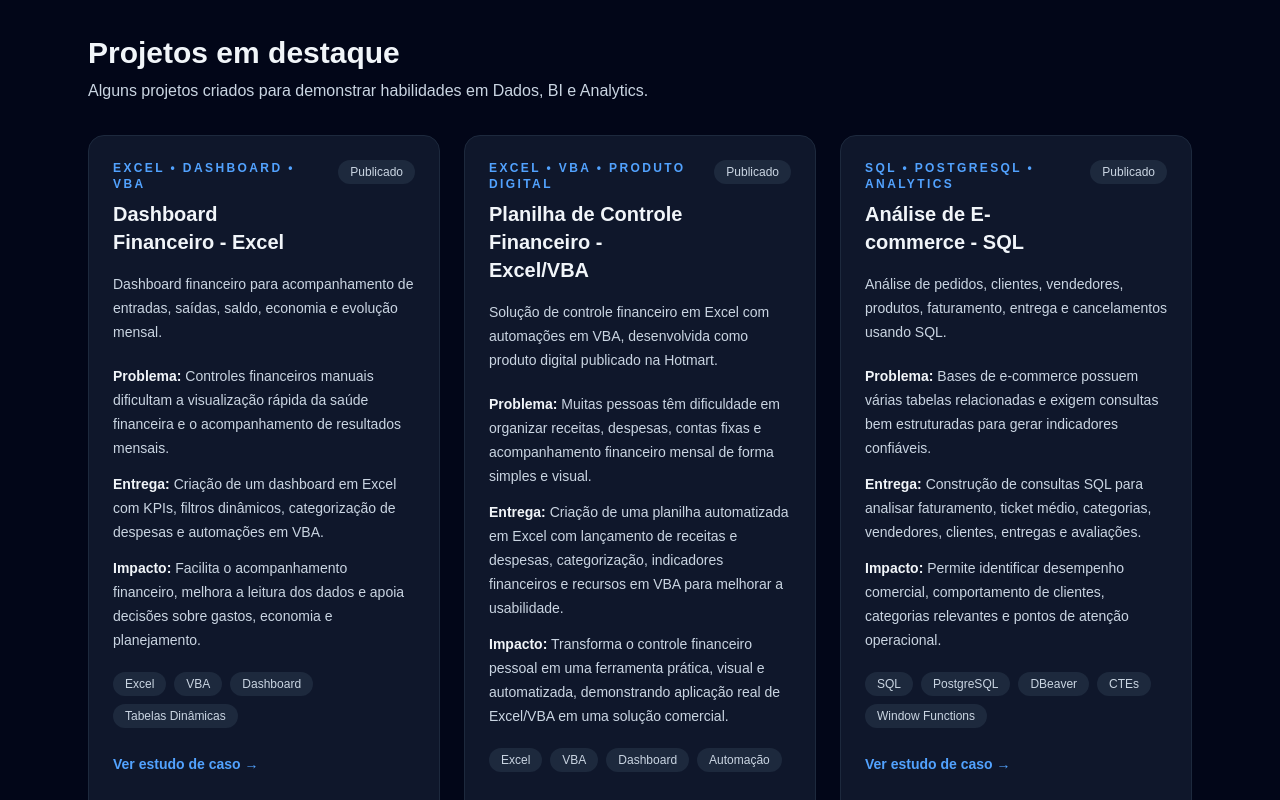
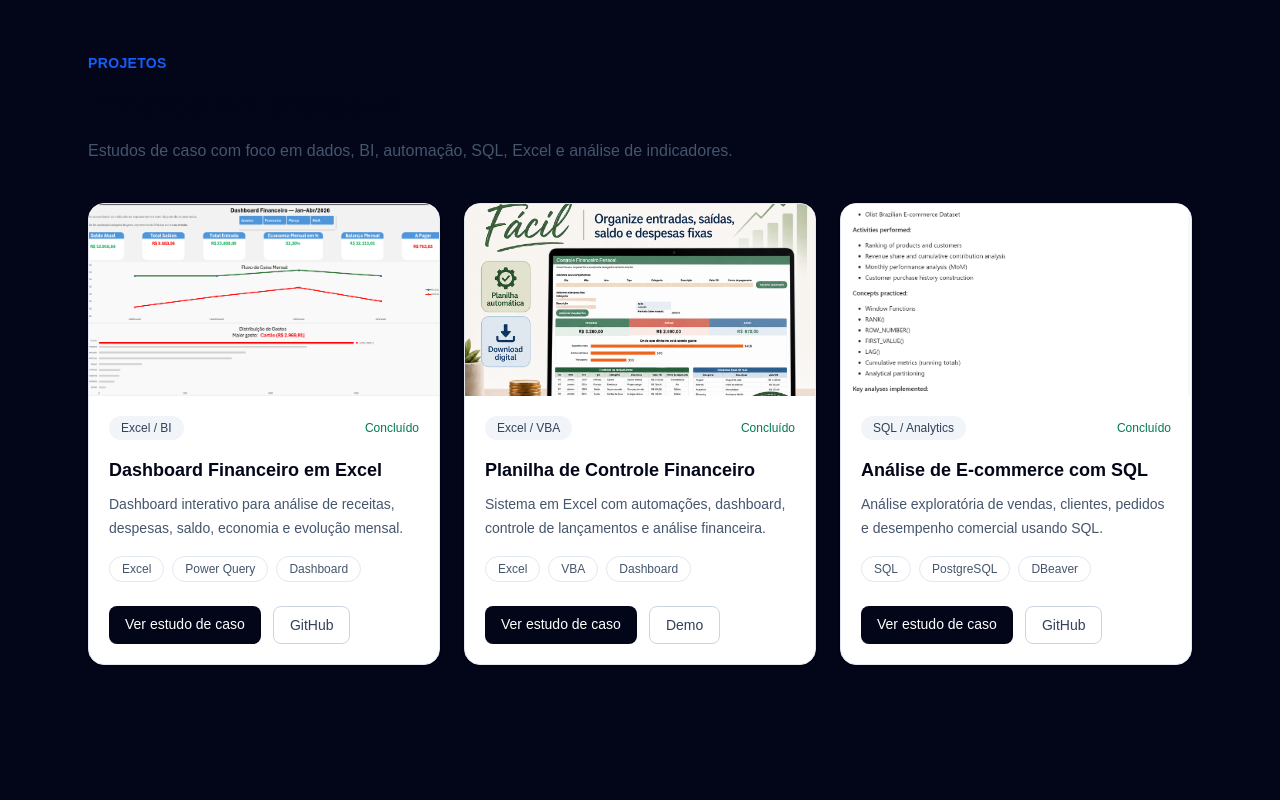
Before and after one commit to Felipee-M/felipe-mendes-portfolio, a Next.js app: page / in a window 1280 px wide. Shown: the part 1580-2380 px from the top of the page. Built offline with nearby package versions, Linux system fonts and the light colour scheme.

Commit message:
feat: improve project cards structure

```diff
--- a/src/app/page.tsx
+++ b/src/app/page.tsx
@@ -1,5 +1,6 @@
 import Link from "next/link";
 import { projects } from "@/data/projects";
+import { ProjectCard } from "@/components/projects/ProjectCard";
 
 const featuredProjects = projects.filter((project) => project.featured);
 
@@ -154,102 +155,30 @@ export default function Home() {
         </div>
       </section>
 
-      <section id="projetos" className="mx-auto max-w-6xl px-6 py-16">
-        <div className="mb-8 flex items-end justify-between gap-4">
-          <div>
-            <h2 className="text-3xl font-bold">Projetos em destaque</h2>
-            <p className="mt-2 text-slate-300">
-              Alguns projetos criados para demonstrar habilidades em Dados, BI e
-              Analytics.
+      <section id="projetos" className="py-20">
+        <div className="mx-auto max-w-6xl px-6">
+          <div className="mb-10 max-w-2xl">
+            <span className="text-sm font-semibold uppercase tracking-wide text-blue-600">
+              Projetos
+            </span>
+
+            <h2 className="mt-3 text-3xl font-bold text-slate-950">
+              Projetos em destaque
+            </h2>
+
+            <p className="mt-4 text-slate-600">
+              Estudos de caso com foco em dados, BI, automação, SQL, Excel e análise
+              de indicadores.
             </p>
           </div>
-        </div>
 
-        <div className="grid gap-6 md:grid-cols-3">
-          {featuredProjects.map((project) => (
-            <article
-              key={project.title}
-              className="rounded-2xl border border-slate-800 bg-slate-900 p-6"
-            >
-              <div className="mb-4 flex items-start justify-between gap-4">
-                <div>
-                  <p className="mb-2 text-xs font-semibold uppercase tracking-[0.2em] text-blue-400">
-                    {project.category}
-                  </p>
-
-                  <h3 className="text-xl font-semibold">{project.title}</h3>
-                </div>
-
-                <span className="rounded-full bg-slate-800 px-3 py-1 text-xs text-slate-300">
-                  {project.status === "published"
-                    ? "Publicado"
-                    : project.status === "in-progress"
-                      ? "Em andamento"
-                      : "Em breve"}
-                </span>
-              </div>
-
-              <p className="mb-5 text-sm leading-6 text-slate-300">
-                {project.description}
-              </p>
-
-              <div className="mb-5 space-y-3 text-sm leading-6 text-slate-300">
-                <p>
-                  <strong className="text-slate-100">Problema:</strong>{" "}
-                  {project.problem}
-                </p>
-
-                <p>
-                  <strong className="text-slate-100">Entrega:</strong>{" "}
-                  {project.solution}
-                </p>
-
-                <p>
-                  <strong className="text-slate-100">Impacto:</strong>{" "}
-                  {project.impact}
-                </p>
-              </div>
-
-              <div className="mb-6 flex flex-wrap gap-2">
-                {project.tools.map((tool) => (
-                  <span
-                    key={tool}
-                    className="rounded-full bg-slate-800 px-3 py-1 text-xs text-slate-300"
-                  >
-                    {tool}
-                  </span>
-                ))}
-              </div>
-
-              {project.status === "published" ? (
-                <Link
-                  href={`/projetos/${project.slug}`}
-                  className="text-sm font-semibold text-blue-400 hover:text-blue-300"
-                >
-                  Ver estudo de caso →
-                </Link>
-              ) : (
-                <span className="text-sm font-semibold text-slate-500">
-                  {project.status === "in-progress" ? "Projeto em andamento" : "Em breve"}
-                </span>
-              )}
-            </article>
-          ))}
-        </div>
-      </section>
-
-      <section id="ferramentas" className="mx-auto max-w-6xl px-6 py-16">
-        <h2 className="mb-8 text-3xl font-bold">Ferramentas</h2>
-
-        <div className="flex flex-wrap gap-3">
-          {tools.map((tool) => (
-            <span
-              key={tool}
-              className="rounded-full border border-slate-700 px-4 py-2 text-sm text-slate-300"
-            >
-              {tool}
-            </span>
-          ))}
+          <div className="grid gap-6 md:grid-cols-2 lg:grid-cols-3">
+            {projects
+              .filter((project) => project.featured)
+              .map((project) => (
+                <ProjectCard key={project.id} project={project} />
+              ))}
+          </div>
         </div>
       </section>
 
--- /dev/null
+++ b/src/components/projects/ProjectCard.tsx
@@ -0,0 +1,86 @@
+import Image from "next/image";
+import Link from "next/link";
+import type { Project } from "@/data/projects";
+
+type ProjectCardProps = {
+  project: Project;
+};
+
+export function ProjectCard({ project }: ProjectCardProps) {
+  return (
+    <article className="overflow-hidden rounded-2xl border border-slate-200 bg-white shadow-sm transition hover:-translate-y-1 hover:shadow-md">
+      <div className="relative h-48 w-full bg-slate-100">
+        <Image
+          src={project.image}
+          alt={`Imagem do projeto ${project.title}`}
+          fill
+          className="object-cover"
+        />
+      </div>
+
+      <div className="space-y-4 p-5">
+        <div className="flex items-center justify-between gap-3">
+          <span className="rounded-full bg-slate-100 px-3 py-1 text-xs font-medium text-slate-700">
+            {project.category}
+          </span>
+
+          <span className="text-xs font-medium text-emerald-700">
+            {project.status}
+          </span>
+        </div>
+
+        <div>
+          <h3 className="text-lg font-semibold text-slate-950">
+            {project.title}
+          </h3>
+
+          <p className="mt-2 text-sm leading-6 text-slate-600">
+            {project.description}
+          </p>
+        </div>
+
+        <div className="flex flex-wrap gap-2">
+          {project.tools.map((tool) => (
+            <span
+              key={tool}
+              className="rounded-full border border-slate-200 px-3 py-1 text-xs text-slate-600"
+            >
+              {tool}
+            </span>
+          ))}
+        </div>
+
+        <div className="flex flex-wrap gap-3 pt-2">
+          <Link
+            href={project.caseUrl}
+            className="rounded-lg bg-slate-950 px-4 py-2 text-sm font-medium text-white transition hover:bg-slate-800"
+          >
+            Ver estudo de caso
+          </Link>
+
+          {project.githubUrl && (
+            <a
+              href={project.githubUrl}
+              target="_blank"
+              rel="noopener noreferrer"
+              className="rounded-lg border border-slate-300 px-4 py-2 text-sm font-medium text-slate-700 transition hover:bg-slate-100"
+            >
+              GitHub
+            </a>
+          )}
+
+          {project.demoUrl && (
+            <a
+              href={project.demoUrl}
+              target="_blank"
+              rel="noopener noreferrer"
+              className="rounded-lg border border-slate-300 px-4 py-2 text-sm font-medium text-slate-700 transition hover:bg-slate-100"
+            >
+              Demo
+            </a>
+          )}
+        </div>
+      </div>
+    </article>
+  );
+}
--- a/src/data/projects.ts
+++ b/src/data/projects.ts
@@ -1,104 +1,67 @@
-import type { Project } from "@/types/projects";
+export type Project = {
+  id: string;
+  title: string;
+  category: string;
+  description: string;
+  tools: string[];
+  status: "Concluído" | "Em desenvolvimento" | "Planejado";
+  image: string;
+  caseUrl: string;
+  githubUrl?: string;
+  demoUrl?: string;
+  featured: boolean;
+};
 
 export const projects: Project[] = [
   {
-    title: "Dashboard Financeiro - Excel",
-    slug: "dashboard-financeiro",
-    category: "Excel • Dashboard • VBA",
+    id: "dashboard-financeiro-excel",
+    title: "Dashboard Financeiro em Excel",
+    category: "Excel / BI",
     description:
-      "Dashboard financeiro para acompanhamento de entradas, saídas, saldo, economia e evolução mensal.",
-    problem:
-      "Controles financeiros manuais dificultam a visualização rápida da saúde financeira e o acompanhamento de resultados mensais.",
-    solution:
-      "Criação de um dashboard em Excel com KPIs, filtros dinâmicos, categorização de despesas e automações em VBA.",
-    impact:
-      "Facilita o acompanhamento financeiro, melhora a leitura dos dados e apoia decisões sobre gastos, economia e planejamento.",
-    tools: ["Excel", "VBA", "Dashboard", "Tabelas Dinâmicas"],
+      "Dashboard interativo para análise de receitas, despesas, saldo, economia e evolução mensal.",
+    tools: ["Excel", "Power Query", "Dashboard"],
+    status: "Concluído",
+    image: "/images/projects/dashboard-financeiro-overview.png",
+    caseUrl: "/projects/dashboard-financeiro",
     githubUrl: "https://github.com/Felipee-M/data-analytics-portfolio",
-    demoUrl: "",
-    videoUrl: "https://www.youtube.com/watch?v=cl6BwChjj24",
-    image: "/images/projects/dashboard-financeiro-overview.png",
-    status: "published",
     featured: true,
   },
   {
-  title: "Planilha de Controle Financeiro - Excel/VBA",
-  slug: "planilha-controle-financeiro",
-  category: "Excel • VBA • Produto Digital",
-  description:
-    "Solução de controle financeiro em Excel com automações em VBA, desenvolvida como produto digital publicado na Hotmart.",
-  problem:
-    "Muitas pessoas têm dificuldade em organizar receitas, despesas, contas fixas e acompanhamento financeiro mensal de forma simples e visual.",
-  solution:
-    "Criação de uma planilha automatizada em Excel com lançamento de receitas e despesas, categorização, indicadores financeiros e recursos em VBA para melhorar a usabilidade.",
-  impact:
-    "Transforma o controle financeiro pessoal em uma ferramenta prática, visual e automatizada, demonstrando aplicação real de Excel/VBA em uma solução comercial.",
-  tools: ["Excel", "VBA", "Dashboard", "Automação"],
-  githubUrl: "",
-  demoUrl: "https://controlefinanceirofacil.hotmart.host",
-  videoUrl: "https://www.youtube.com/watch?v=aOCYkTo7WKY",
-  image: "/images/projects/planilha-controle-financeiro.png",
-  status: "published",
-  featured: true,
-  },
-  {
-    title: "Análise de E-commerce - SQL",
-    slug: "ecommerce-sql",
-    category: "SQL • PostgreSQL • Analytics",
+    id: "controle-financeiro-vba",
+    title: "Planilha de Controle Financeiro",
+    category: "Excel / VBA",
     description:
-      "Análise de pedidos, clientes, vendedores, produtos, faturamento, entrega e cancelamentos usando SQL.",
-    problem:
-      "Bases de e-commerce possuem várias tabelas relacionadas e exigem consultas bem estruturadas para gerar indicadores confiáveis.",
-    solution:
-      "Construção de consultas SQL para analisar faturamento, ticket médio, categorias, vendedores, clientes, entregas e avaliações.",
-    impact:
-      "Permite identificar desempenho comercial, comportamento de clientes, categorias relevantes e pontos de atenção operacional.",
-    tools: ["SQL", "PostgreSQL", "DBeaver", "CTEs", "Window Functions"],
-    githubUrl: "https://github.com/Felipee-M/data-analytics-lab",
-    demoUrl: "",
-    videoUrl: "",
-    image: "/images/projects/ecommerce-sql-readme.png",
-    status: "published",
+      "Sistema em Excel com automações, dashboard, controle de lançamentos e análise financeira.",
+    tools: ["Excel", "VBA", "Dashboard"],
+    status: "Concluído",
+    image: "/images/projects/planilha-controle-financeiro.png",
+    caseUrl: "/projects/planilha-controle-financeiro",
+    demoUrl: "https://controlefinanceirofacil.hotmart.host",
     featured: true,
   },
   {
-    title: "Dashboard Comercial - Power BI",
-    slug: "dashboard-comercial",
-    category: "Power BI • Business Intelligence",
+    id: "ecommerce-sql",
+    title: "Análise de E-commerce com SQL",
+    category: "SQL / Analytics",
     description:
-      "Dashboard para acompanhamento de faturamento, ticket médio, categorias, vendas por período e desempenho comercial.",
-    problem:
-      "Gestores precisam acompanhar indicadores comerciais de forma clara, visual e rápida para tomar decisões melhores.",
-    solution:
-      "Criação de um dashboard em Power BI com indicadores comerciais, filtros, análise temporal e visão por categoria.",
-    impact:
-      "Centraliza os principais indicadores de vendas e facilita a leitura do desempenho comercial.",
-    tools: ["Power BI", "Power Query", "DAX"],
-    githubUrl: "https://github.com/Felipee-M",
-    demoUrl: "",
-    videoUrl: "",
-    image: "/images/projects/dashboard-comercial.png",
-    status: "in-progress",
-    featured: false,
+      "Análise exploratória de vendas, clientes, pedidos e desempenho comercial usando SQL.",
+    tools: ["SQL", "PostgreSQL", "DBeaver"],
+    status: "Concluído",
+    image: "/images/projects/ecommerce-sql-readme.png",
+    caseUrl: "/projects/ecommerce-sql",
+    githubUrl: "https://github.com/Felipee-M/data-analytics-lab",
+    featured: true,
   },
   {
-    title: "Análise Exploratória - Python/Pandas",
-    slug: "analise-python-pandas",
-    category: "Python • Pandas • EDA",
+    id: "dashboard-comercial-powerbi",
+    title: "Dashboard Comercial em Power BI",
+    category: "Power BI / BI",
     description:
-      "Análise exploratória de dados usando Python, Pandas e visualizações para identificar padrões e insights.",
-    problem:
-      "Bases de dados precisam ser exploradas, limpas e resumidas antes de gerar conclusões confiáveis.",
-    solution:
-      "Uso de Python e Pandas para limpeza, análise exploratória, criação de métricas e visualizações iniciais.",
-    impact:
-      "Ajuda a entender padrões, inconsistências e oportunidades antes da criação de relatórios ou dashboards.",
-    tools: ["Python", "Pandas", "Jupyter", "Matplotlib"],
-    githubUrl: "https://github.com/Felipee-M/data-analytics-lab",
-    demoUrl: "",
-    videoUrl: "",
-    image: "/images/projects/analise-python-pandas.png",
-    status: "coming-soon",
+      "Dashboard para acompanhamento de vendas, indicadores comerciais e desempenho por categoria.",
+    tools: ["Power BI", "DAX", "Power Query"],
+    status: "Em desenvolvimento",
+    image: "/images/projects/powerbi-comercial.png",
+    caseUrl: "/projects/dashboard-comercial-powerbi",
     featured: false,
   },
 ];
```
